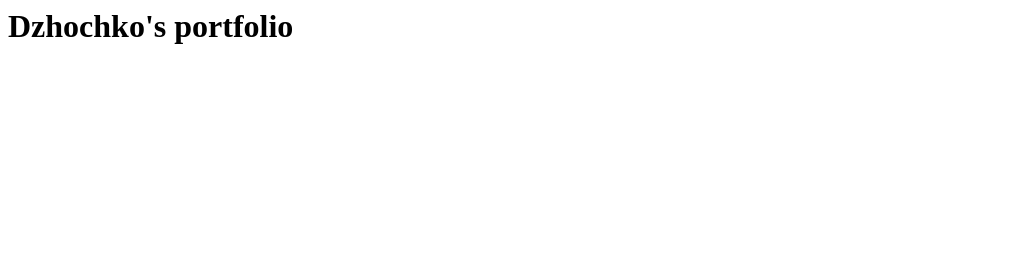
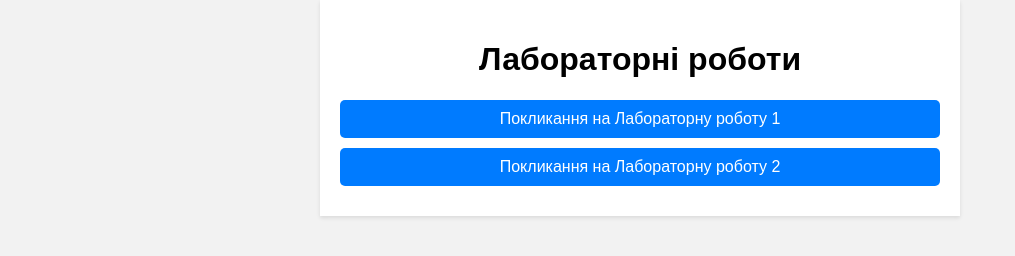
Before and after one commit to dzhochko/portfolio, a plain HTML site: page index.html in a window 1280 px wide. Shown: the whole page, without its empty margins (0-1015 px from the left). Drawn offline with Linux system fonts and the light colour scheme.

Commit message:
Update index.html

```diff
--- a/index.html
+++ b/index.html
@@ -1,9 +1,48 @@
-<!doctype.html>
+<!DOCTYPE html>
 <html>
-  <head>
-    <title>Hello World</title>
-  </head>
-  <body>
-    <h1>Dzhochko's portfolio</h1>
-  </body>
+<head>
+  <title>Лабораторні роботи</title>
+  <style>
+    body {
+      font-family: Arial, sans-serif;
+      background-color: #f2f2f2;
+      margin: 0;
+      padding: 0;
+    }
+
+    .container {
+      max-width: 600px;
+      margin: 0 auto;
+      padding: 20px;
+      background-color: #fff;
+      box-shadow: 0 2px 4px rgba(0, 0, 0, 0.1);
+    }
+
+    h1 {
+      text-align: center;
+    }
+
+    .lab-link {
+      display: block;
+      margin-bottom: 10px;
+      padding: 10px 20px;
+      background-color: #007bff;
+      color: #fff;
+      text-decoration: none;
+      text-align: center;
+      border-radius: 5px;
+    }
+
+    .lab-link:hover {
+      background-color: #0056b3;
+    }
+  </style>
+</head>
+<body>
+  <div class="container">
+    <h1>Лабораторні роботи</h1>
+    <a class="lab-link" href="#">Покликання на Лабораторну роботу 1</a>
+    <a class="lab-link" href="#">Покликання на Лабораторну роботу 2</a>
+  </div>
+</body>
 </html>
```
